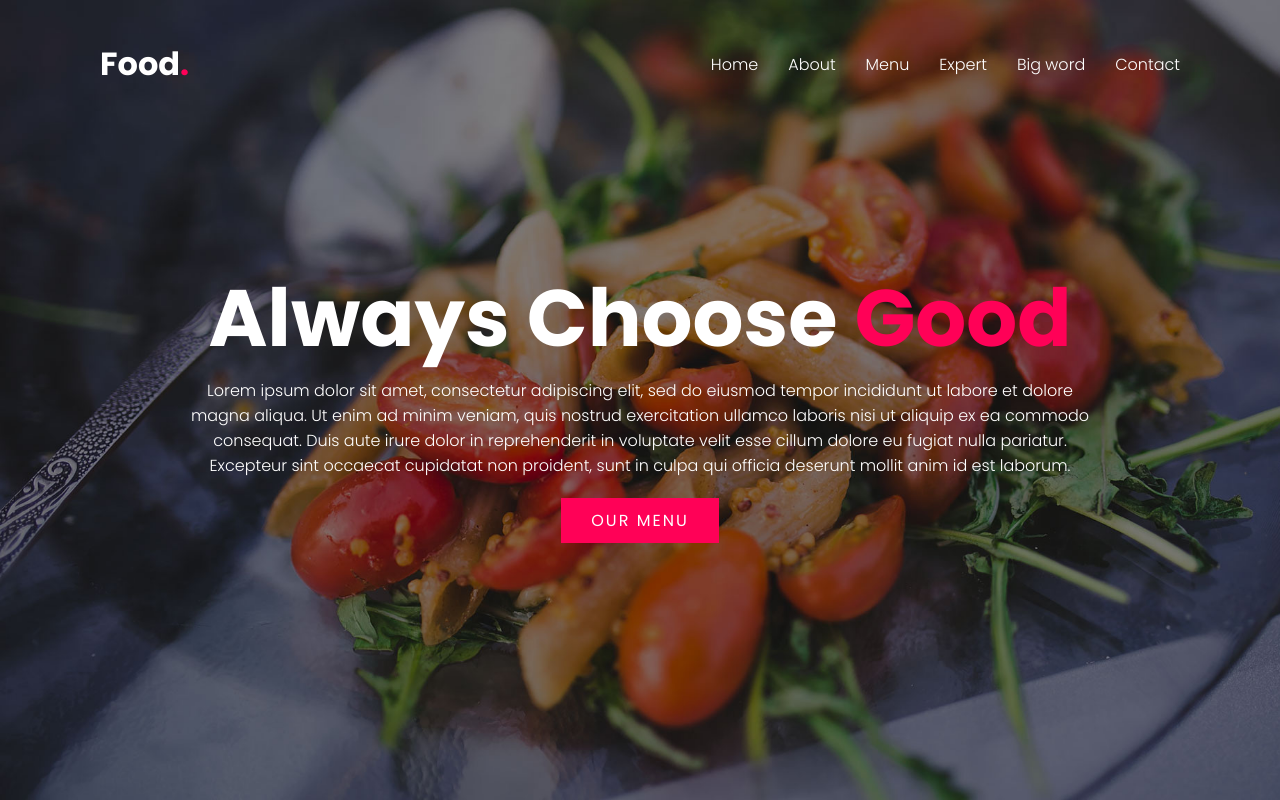
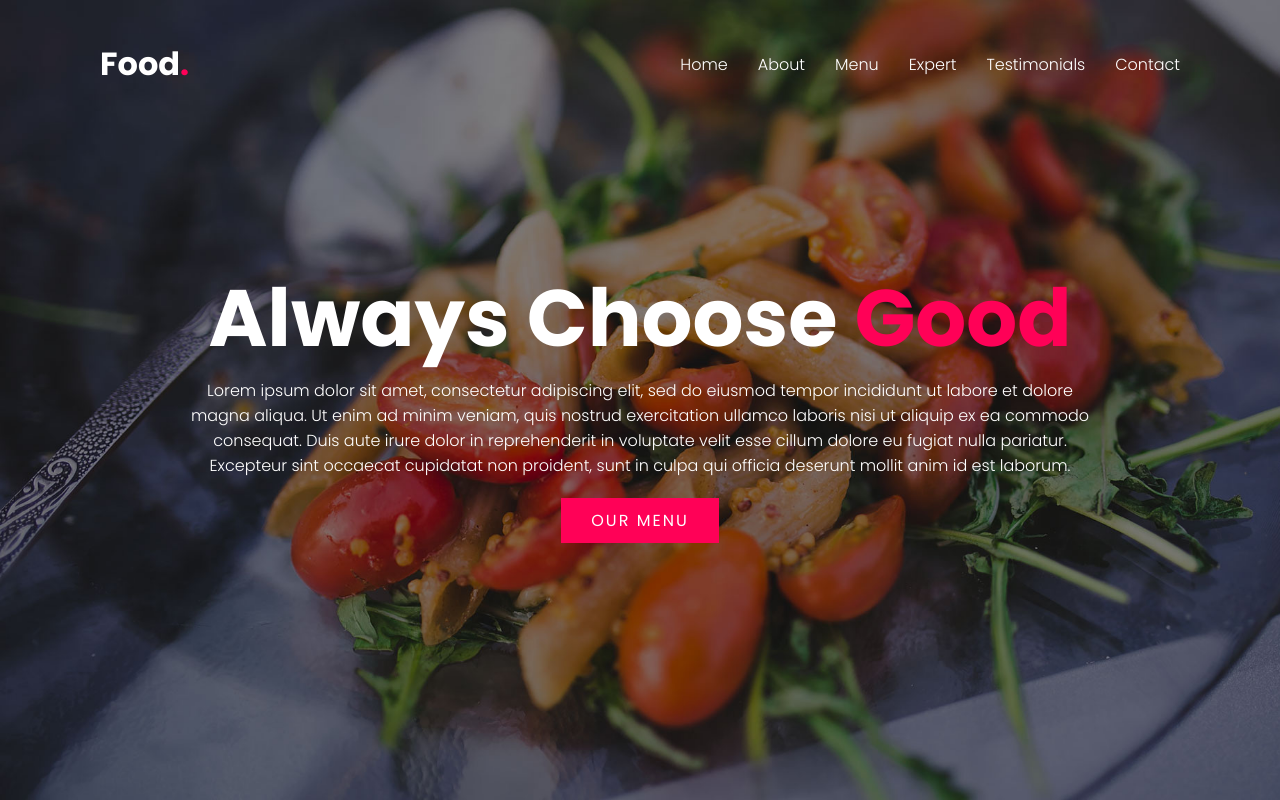
Before and after one commit to Ahmed-517/Responsive-Site, a plain HTML site: page index.html in a window 1280 px wide. Shown: the top 800 px of the page. Drawn offline with Linux system fonts and the light colour scheme.

Commit message:
Update index.html

```diff
--- a/index.html
+++ b/index.html
@@ -20,7 +20,7 @@
             <li><a href="#about" onclick="toggleMenu();">About</a></li>
             <li><a href="#menu" onclick="toggleMenu();">Menu</a></li>
             <li><a href="#expert" onclick="toggleMenu();">Expert</a></li>
-            <li><a href="#big" onclick="toggleMenu();">Big word</a></li>
+            <li><a href="#testimonials" onclick="toggleMenu();">Testimonials</a></li>
             <li><a href="#contact" onclick="toggleMenu();">Contact</a></li>
         </ul>
     </header>
```
